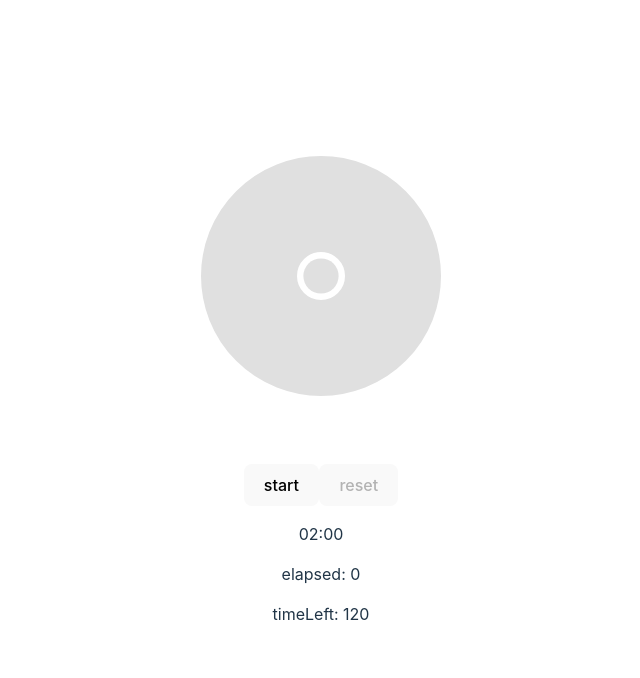
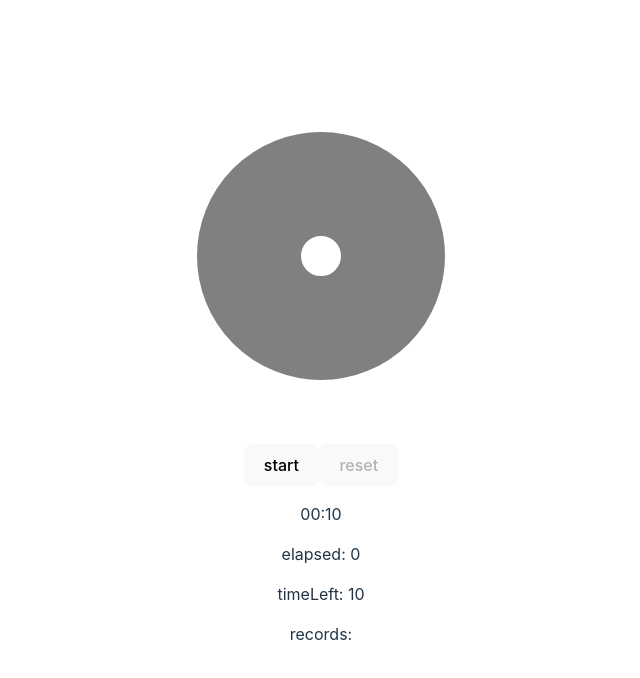
Before and after one commit to dmitro02/apnea-react, a React (Vite) app: page / in a window 1280 px wide. Shown: the top 678 px of the page, without its empty margins (319-959 px from the left). Built offline with nearby package versions, Linux system fonts and the light colour scheme.

Commit message:
simplify progress bar

```diff
--- a/src/App.jsx
+++ b/src/App.jsx
@@ -4,11 +4,9 @@ import Timer from './utils/timer';
 import CircularProgressBar from './components/CircularProgressBar';
 import { formatTime } from './utils/utils';
 
-const DURATION = 120;
-const RADIUS = 90;
-const PROGRESS_COLOR = '#3287a8';
-const GET_READY_COLOR = '#de5952';
-const COUNTDDOWN_DURATION = 8;
+const DURATION = 10;
+const COUNTDDOWN_DURATION = 3;
+const NUMBER_OF_ROUNDS = 4;
 
 function App() {
   const [elapsed, setElapsed] = useState(0);
@@ -17,15 +15,27 @@ function App() {
 
   const timer = useMemo(() => new Timer(DURATION, setElapsed), []);
 
+  const records = [];
+
   const start = async () => {
     reset();
     setIsStarted(true);
-    await timer.start();
+    for (let i = 0; i < NUMBER_OF_ROUNDS; i++) {
+      const isInterrupted = await timer.start();
+      setRecordTime(0);
+      if (isInterrupted) {
+        break;
+      }
+    }
     setIsStarted(false);
+    console.log('records', records);
+
   };
 
   const record = () => {
-    setRecordTime(elapsed);
+    const r = elapsed;
+    setRecordTime(r);
+    records.push(r);
   };
 
   const stop = () => {
@@ -40,16 +50,13 @@ function App() {
   };
 
   const timeLeft = DURATION - elapsed;
-  const showAlert = timeLeft <= COUNTDDOWN_DURATION;
+  const showAlert = isStarted && timeLeft <= COUNTDDOWN_DURATION;
 
   return (
     <>
       <CircularProgressBar
-        radius={RADIUS}
         value={elapsed}
         max={DURATION}
-        color={PROGRESS_COLOR}
-        alertColor={GET_READY_COLOR}
         showAlert={showAlert}
         recordTime={recordTime}
       />
@@ -66,6 +73,7 @@ function App() {
         <p>{formatTime(timeLeft)}</p>
         <p>elapsed: {elapsed}</p>
         <p>timeLeft: {timeLeft}</p>
+        <p>records: {records.toString()}</p>
       </div>
     </>
   );
--- a/src/components/CircularProgressBar.jsx
+++ b/src/components/CircularProgressBar.jsx
@@ -1,11 +1,15 @@
-const REST_COLOR = '#2d728c';
+// const REST_COLOR = '#2d728c';
+const RADIUS = 90;
+const PROGRESS_COLOR = '#e0e0e0';
+const GET_READY_COLOR = '#de5952';
+
 
 function CircularProgressBar({
-  radius,
+  radius = RADIUS,
   value,
   max,
-  color,
-  alertColor,
+  color = PROGRESS_COLOR,
+  alertColor = GET_READY_COLOR,
   showAlert,
   recordTime,
 }) {
@@ -29,10 +33,10 @@ function CircularProgressBar({
         cx="150"
         cy="150"
         fill="transparent"
-        stroke="#e0e0e0"
-        strokeWidth="120"
+        stroke="#808080"
+        strokeWidth="130"
       />
-      <circle // rest circle
+      {/* <circle // rest circle
         r={radius}
         cx="150"
         cy="150"
@@ -42,13 +46,13 @@ function CircularProgressBar({
         strokeDashoffset={strokeDashoffset}
         fill="transparent"
         strokeDasharray={circumference}
-      />
+      /> */}
       <circle // progress circle
         r={radius}
         cx="150"
         cy="150"
         stroke={color}
-        strokeWidth="114"
+        strokeWidth="130"
         strokeLinecap="butt"
         strokeDashoffset={
           recordTime ? strokeDashoffsetRecord : strokeDashoffset
@@ -57,13 +61,14 @@ function CircularProgressBar({
         strokeDasharray={circumference}
       />
 
-      <circle // center circle
+      {/* <circle // center circle
         r="22"
         cx="150"
         cy="150"
-        fill="#e0e0e0"
-        strokeWidth="0"
-      />
+        fill="#transparent"
+        stroke="#e0e0e0"
+        strokeWidth="6"
+      /> */}
       <circle // alert circle
         r={radius + 66}
         cx="150"
```
